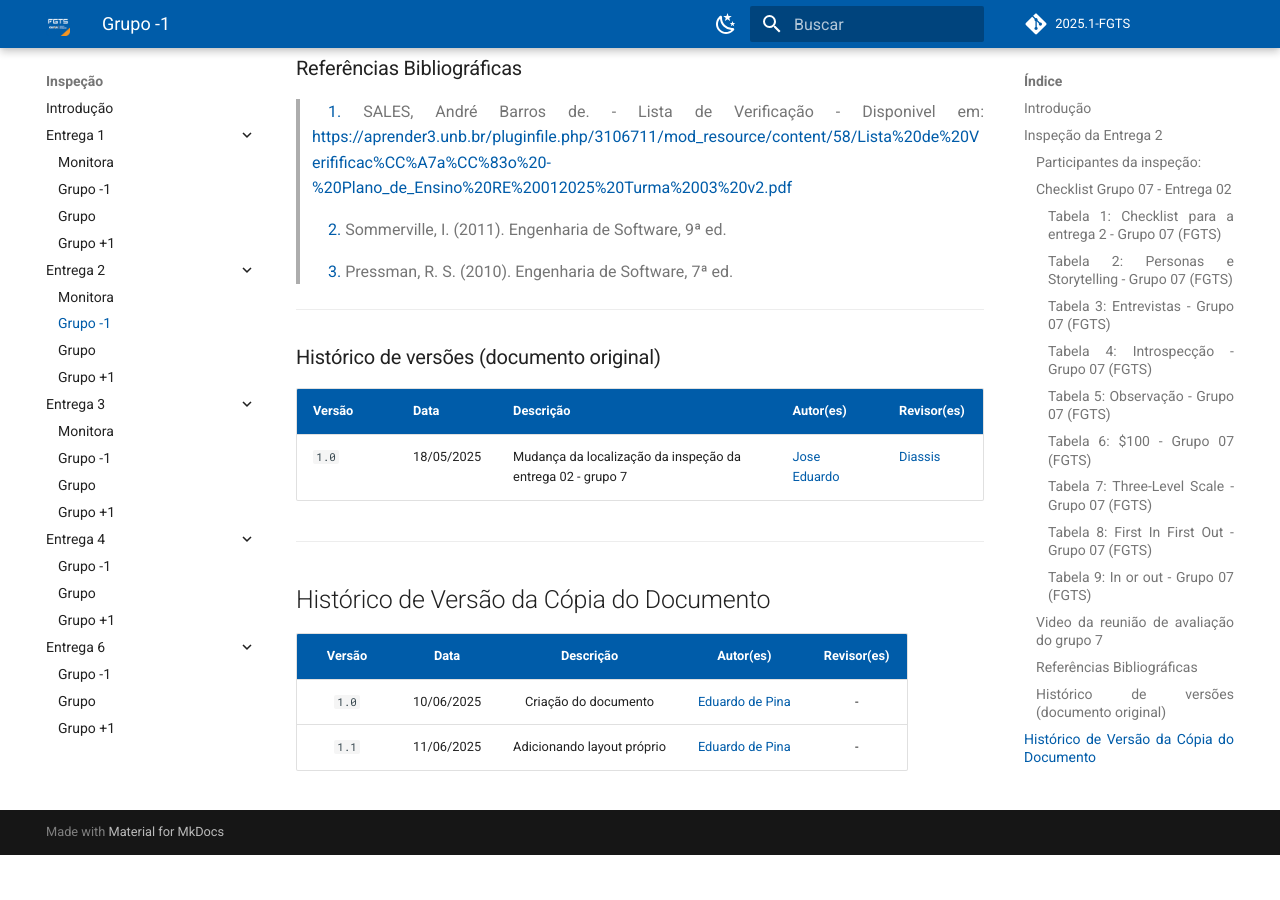
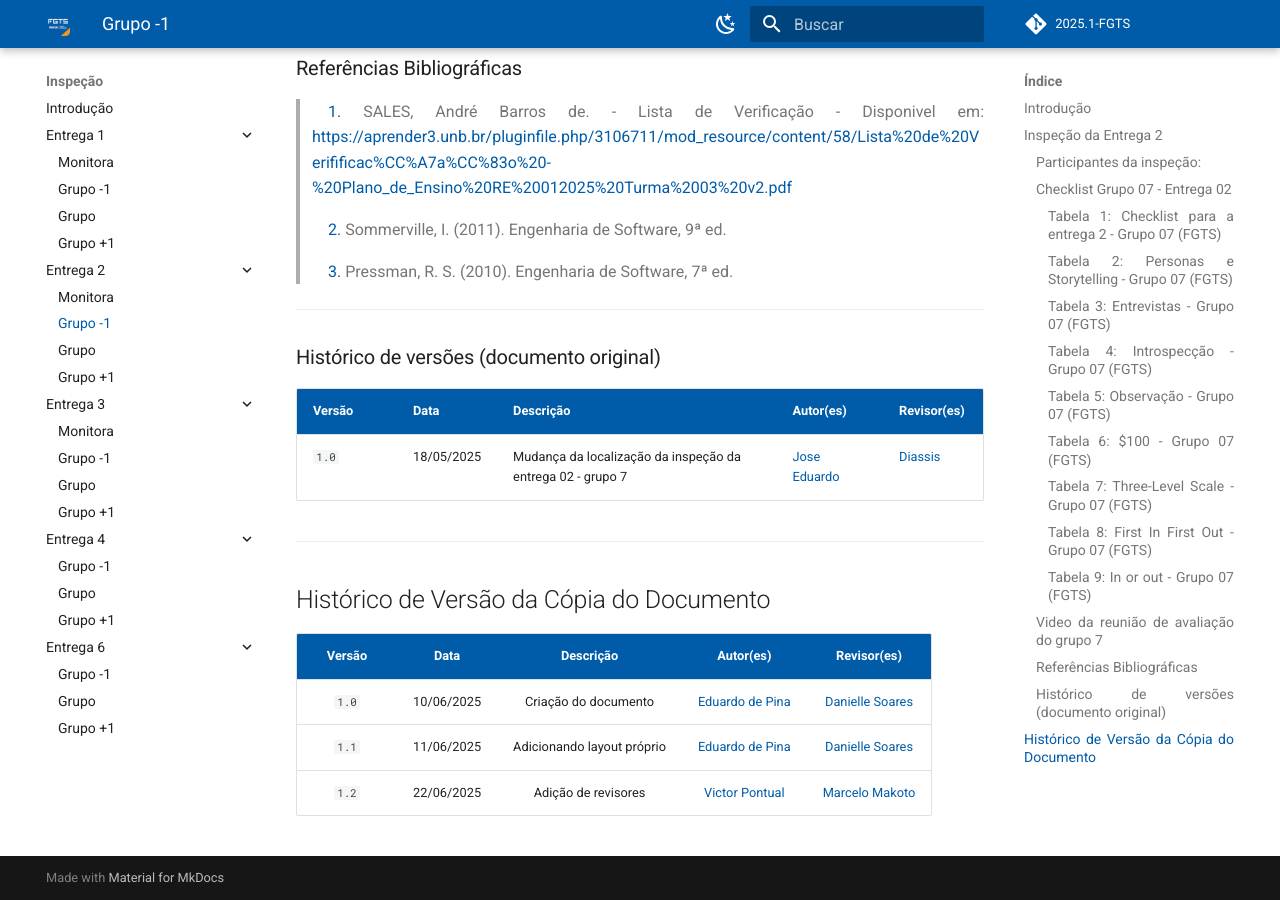
Before and after one commit to eduardodpms/REQ-FGTS, an MkDocs documentation site: the page built from docs/Inspecao/Entrega-2/Grupo-menos-1.md, in a window 1280 px wide and 900 px high, scrolled down 4948 px. Built offline with MkDocs 1.6.1 and Material for MkDocs 9.7.7, drawn with Linux system fonts in a browser that asks for light colours; comment, search, counter and statistics services are not loaded; before the commit the page ends 5803 px from its top, so only the background shows below that; grey boxes are pictures that could not be loaded.

Commit message:
docs: adição de revisores em inspeção

```diff
--- a/docs/Inspecao/Entrega-2/Grupo-menos-1.md
+++ b/docs/Inspecao/Entrega-2/Grupo-menos-1.md
@@ -147,5 +147,6 @@ Versão |   Data  | Descrição | Autor(es) | Revisor(es)
 
 | Versão | Data | Descrição | Autor(es) | Revisor(es) |
 | :-: | :-: | :-: | :-: | :-: |
-| `1.0` | 10/06/2025 | Criação do documento | [Eduardo de Pina](https://github.com/eduardodpms) | - |
-| `1.1` | 11/06/2025 | Adicionando layout próprio | [Eduardo de Pina](https://github.com/eduardodpms) | - |
+| `1.0` | 10/06/2025 | Criação do documento | [Eduardo de Pina](https://github.com/eduardodpms) | [Danielle Soares](https://github.com/danielle-soaress) |
+| `1.1` | 11/06/2025 | Adicionando layout próprio | [Eduardo de Pina](https://github.com/eduardodpms) | [Danielle Soares](https://github.com/danielle-soaress) |
+| `1.2` | 22/06/2025 | Adição de revisores | [Victor Pontual](https://github.com/VictorPontual) | [Marcelo Makoto](https://github.com/MM4k) |
```
